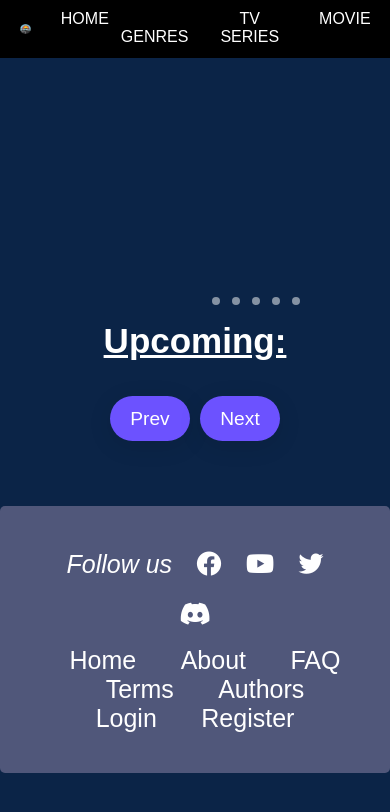
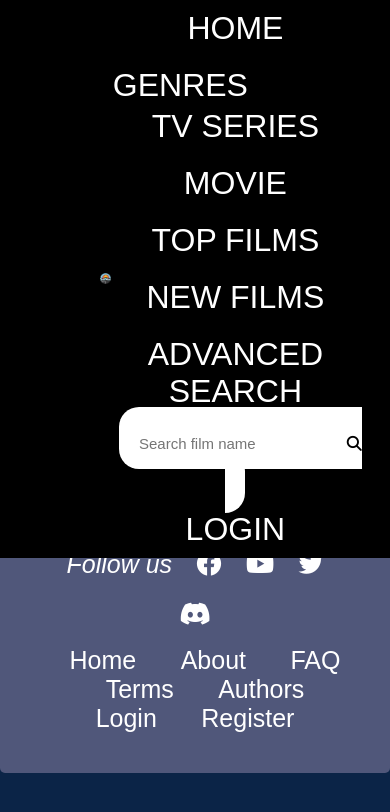
Before and after one commit to Suimei1208/Web_Final_Semester, a PHP site: page /index.php in a window 390 px wide. Shown: the top 812 px of the page. Run offline with PHP 8.4, Linux system fonts and the light colour scheme; data that the repository does not hold is empty.

Commit message:
Update style.css

```diff
--- a/assets/css/style.css
+++ b/assets/css/style.css
@@ -40,7 +40,7 @@ display: flex;
 }
 .logo{
 width: 4%;
-margin-left: -80px;
+margin-left: -4%;
 }
 .navigation a{
   margin: 10px;
@@ -50,6 +50,7 @@ margin-left: -80px;
   font-weight: 400;
   margin-left: 30px;
 }
+
 .navigation a::after{
   content: '';
   position: absolute;
@@ -66,6 +67,27 @@ margin-left: -80px;
 .navigation a:not(#exception):hover:after{
   transform-origin: left;
   transform: scaleX(1);
+}
+@media (max-width: 768px) {
+  .navigation {
+    flex-direction: column;
+  }
+
+  .navigation a {
+    margin-left: 0;
+    font-size: 2em;
+  }
+
+  .logo {
+    margin-left: 0;
+  }
+
+  .dropdown-content {
+    padding-right: 0;
+    border-radius: 0;
+    opacity: 1;
+    pointer-events: auto;
+  }
 }
 /*menu của genres*/
 .dropdown {
```
